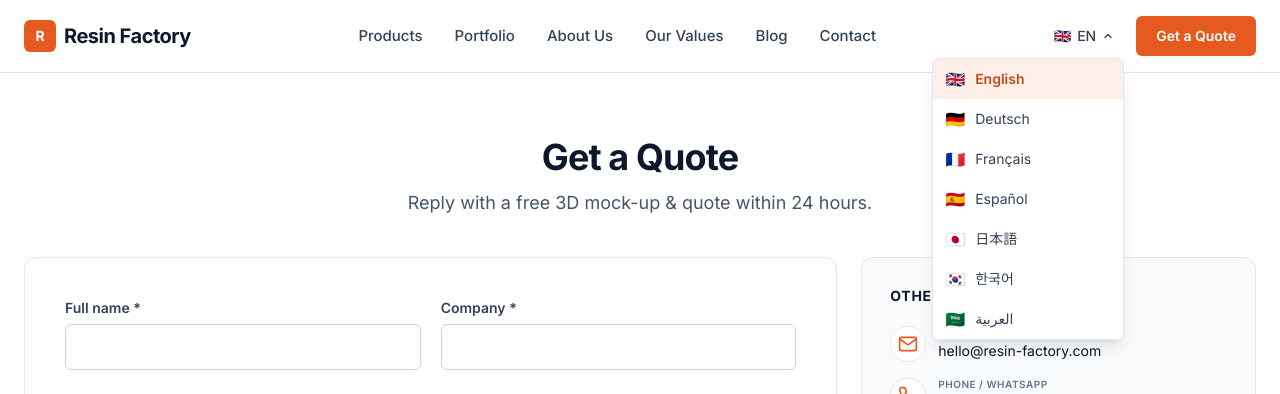
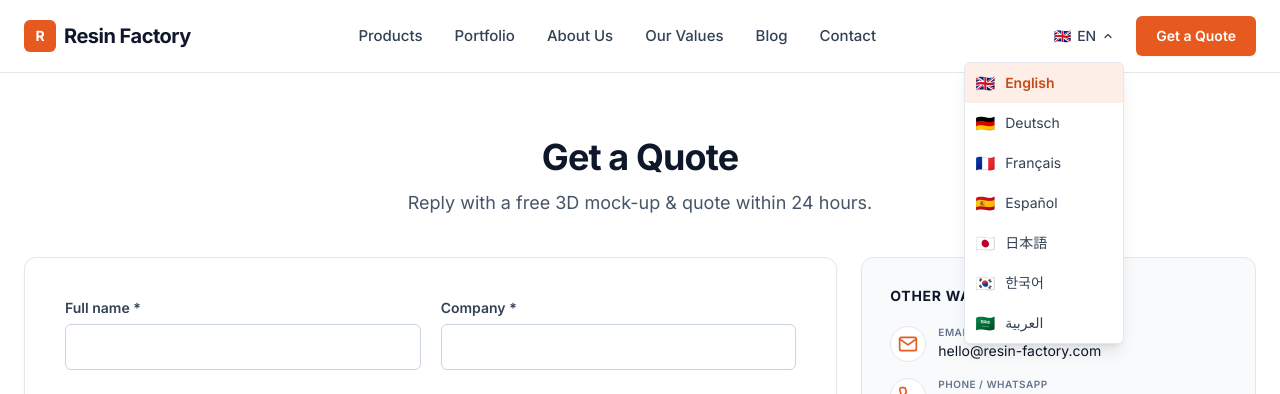
Before and after one commit to Henry-810907/Resin-Factory, a Next.js app: page /en/contact in a window 1280 px wide. Both pictures are taken after a click on the button "Language". Shown: the top 394 px of the page. Built offline with nearby package versions, Linux system fonts and the light colour scheme.

Commit message:
LanguageSwitcher: align dropdown with button (right edge + tighter)

```diff
--- a/components/LanguageSwitcher.tsx
+++ b/components/LanguageSwitcher.tsx
@@ -66,7 +66,7 @@ export default function LanguageSwitcher({ current, label }: Props) {
       {open && (
         <ul
           role="listbox"
-          className="absolute right-0 mt-1 w-48 bg-white border border-slate-200 rounded-md shadow-lg overflow-hidden z-50"
+          className="absolute right-0 top-full mt-2 min-w-[10rem] bg-white border border-slate-200 rounded-md shadow-lg overflow-hidden z-50"
         >
           {locales.map((loc) => {
             const m = localeMeta[loc];
@@ -77,7 +77,7 @@ export default function LanguageSwitcher({ current, label }: Props) {
                   href={switchPath(loc)}
                   hrefLang={m.htmlLang}
                   onClick={() => setOpen(false)}
-                  className={`flex items-center gap-2.5 px-3 py-2 text-sm transition ${
+                  className={`flex items-center gap-2.5 px-2.5 py-2 text-sm transition whitespace-nowrap ${
                     selected
                       ? "bg-brand-orange/10 text-brand-orangeDark font-semibold"
                       : "text-slate-700 hover:bg-slate-50"
```
